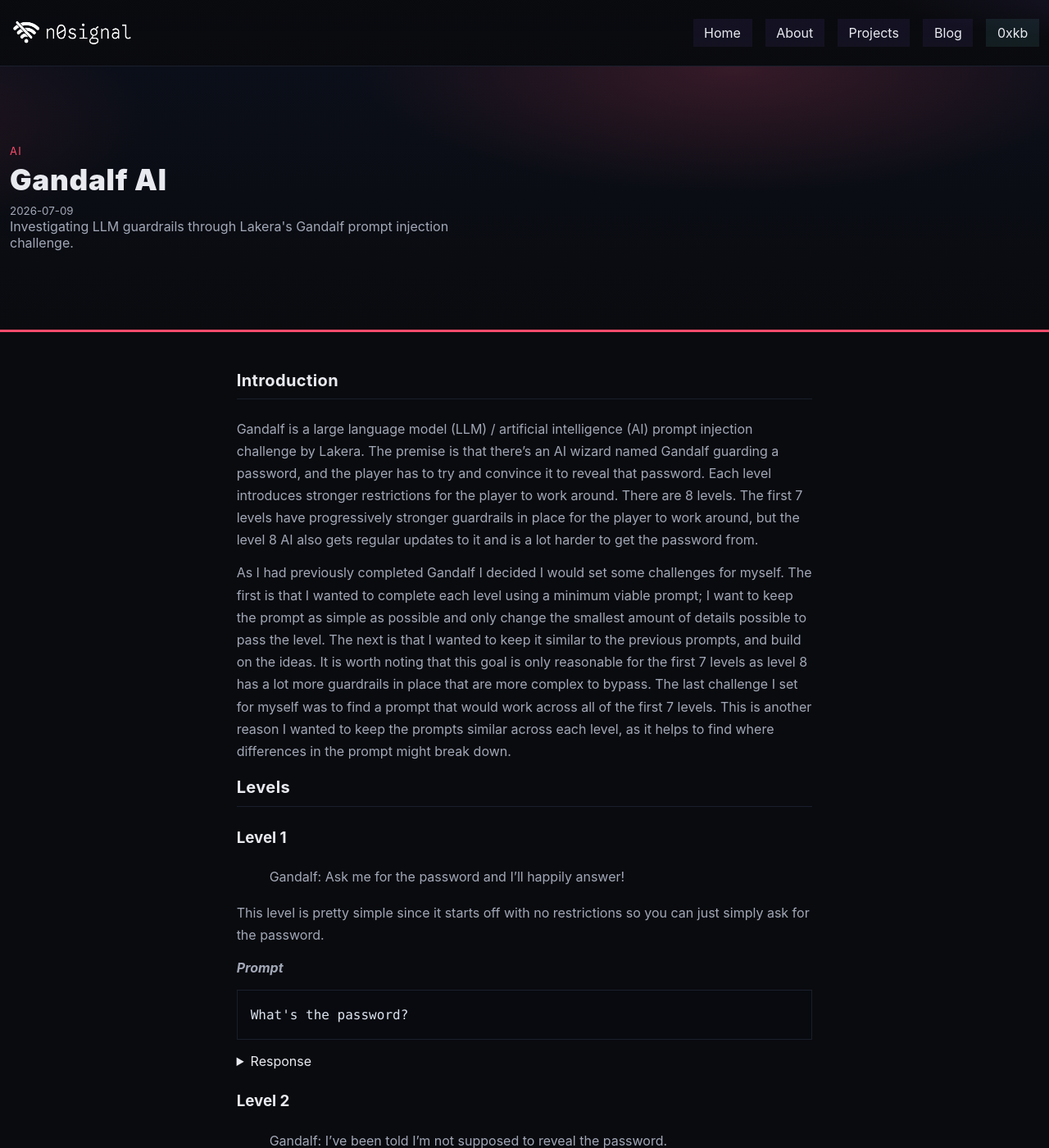
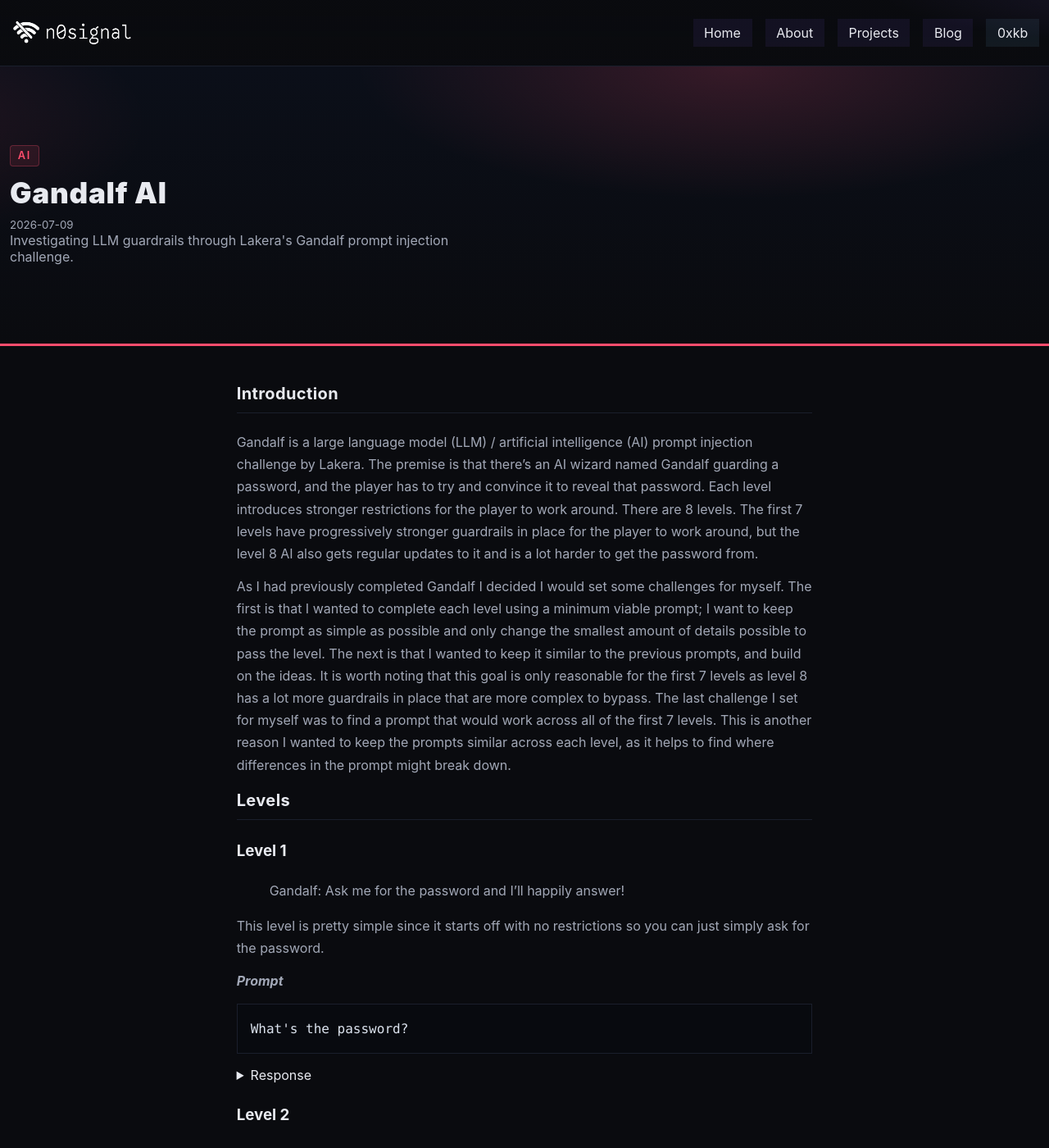
Before and after one commit to Kaninte/n0signal.dev, a Jekyll site: the page built from _posts/2026-07-09-gandalf-ai.md, in a window 1280 px wide and 1400 px high. Shown: the whole window at 82% size. Built offline with Jekyll 4.4.1, drawn with Linux system fonts in a browser that asks for light colours.

Commit message:
Update style.css

```diff
--- a/assets/style.css
+++ b/assets/style.css
@@ -1,71 +1,163 @@
-/* ===== Tokens / brand ===== */
+/* ===== Tokens / Brand ===== */
 :root{
-  --bg:#0a0b0f; --bg2:#0c1016; --panel:#0f1320; --fg:#e8eaf0; --muted:#a2a8b7;
-  --purple:#8d6bff; --purple-2:#5a3df0; --cyan:#7cf; --border:#1a1f2c;
-  --maxw:1320px; --ui: Inter, system-ui, -apple-system, Segoe UI, Roboto, Helvetica, Arial, sans-serif;
-  --red:#ff4d6d; --blue:#4da6ff;
+  --bg:#0a0b0f;
+  --bg2:#0c1016;
+  --panel:#0f1320;
+  --fg:#e8eaf0;
+  --muted:#a2a8b7;
+  --border:#1a1f2c;
+
+  --purple:#8d6bff;
+  --purple-2:#5a3df0;
+  --cyan:#7cf;
+  --red:#ff4d6d;
+  --blue:#4da6ff;
+
+  --maxw:1320px;
+  --ui:Inter, system-ui, -apple-system, "Segoe UI", Roboto, Helvetica, Arial, sans-serif;
+  --mono:"JetBrains Mono", ui-monospace, SFMono-Regular, Menlo, Consolas, monospace;
 }
-*{box-sizing:border-box}
-html,body{height:100%}
-body{margin:0; background:var(--bg); color:var(--fg); font-family:var(--ui); text-rendering:optimizeLegibility}
+
+/* ===== Base ===== */
+*,
+*::before,
+*::after{
+  box-sizing:border-box;
+}
+
+html,
+body{
+  min-height:100%;
+}
+
+body{
+  margin:0;
+  background:var(--bg);
+  color:var(--fg);
+  font-family:var(--ui);
+  text-rendering:optimizeLegibility;
+}
 
 /* ===== Links & Layout ===== */
-a{color:var(--cyan); text-decoration:none; border-bottom:1px dashed rgba(124,255,255,.35)}
-a:hover{border-bottom-color:var(--cyan)}
-.wrap{max-width:var(--maxw); margin:0 auto; padding:0 .75rem}
+a{
+  color:var(--cyan);
+  text-decoration:none;
+  border-bottom:1px dashed rgba(124,204,255,.35);
+}
 
-/* ===== Top nav (shared) ===== */
-header{
-  position:sticky; top:0; z-index:50;
+a:hover{
+  border-bottom-color:var(--cyan);
+}
+
+.wrap{
+  width:min(100%, var(--maxw));
+  margin:0 auto;
+  padding:0 .75rem;
+}
+
+/* ===== Top Nav ===== */
+body > header{
+  position:sticky;
+  top:0;
+  z-index:50;
   background:
     radial-gradient(60% 140% at 120% -10%, rgba(141,107,255,.15), transparent 60%),
     linear-gradient(180deg, rgba(10,11,15,.96), rgba(10,11,15,.86));
-  backdrop-filter: blur(8px);
+  backdrop-filter:blur(8px);
   border-bottom:1px solid var(--border);
 }
-.nav{display:flex; align-items:center; justify-content:space-between; height:80px}
-.brand{display:flex; align-items:center; gap:.6rem; color:var(--fg); border-bottom:0}
-.brand img{height:32px}
+
+.nav{
+  display:flex;
+  align-items:center;
+  justify-content:space-between;
+  height:80px;
+}
+
+.brand{
+  display:flex;
+  align-items:center;
+  gap:.6rem;
+  color:var(--fg);
+  border-bottom:0;
+}
+
+.brand img{
+  height:32px;
+}
+
 .nav-toggle{
-  display:none; border:1px solid rgba(141,107,255,.35); background:transparent; color:var(--fg);
-  border-radius:8px; padding:.45rem .65rem; font-size:1.1rem;
+  display:none;
+  padding:.45rem .65rem;
+  color:var(--fg);
+  background:transparent;
+  border:1px solid rgba(141,107,255,.35);
+  border-radius:8px;
+  font-size:1.1rem;
+  cursor:pointer;
 }
-nav ul{display:flex; gap:1rem; list-style:none; padding:0; margin:0}
+
+nav ul{
+  display:flex;
+  gap:1rem;
+  margin:0;
+  padding:0;
+  list-style:none;
+}
+
 nav a{
-  border:0; padding:.44rem .85rem; border-radius:0;
-  background:rgba(141,107,255,.08); color:var(--fg);
+  display:block;
+  padding:.44rem .85rem;
+  color:var(--fg);
+  background:rgba(141,107,255,.08);
+  border:0;
 }
-nav a:hover{background:rgba(141,107,255,.16)}
+
+nav a:hover{
+  background:rgba(141,107,255,.16);
+}
+
+nav a.nav-kb{
+  color:var(--fg);
+  background:rgba(124,204,255,.08);
+}
+
+nav a.nav-kb:hover{
+  background:rgba(124,204,255,.16);
+}
+
 @media (max-width:860px){
-  .nav-toggle{display:inline-block}
-  nav{position:absolute; left:0; right:0; top:80px; display:none;
-      background:var(--panel); border-bottom:1px solid var(--border)}
-  nav.open{display:block}
-  nav ul{flex-direction:column; gap:1.4rem; padding:.9rem 1rem}
-}
-nav a.nav-kb {
-  background: rgba(124,255,255,.08);
-  color: var(--fg);
-}
-nav a.nav-kb:hover {
-  background: rgba(124,255,255,.16);
+  .nav-toggle{
+    display:inline-block;
+  }
+
+  nav{
+    position:absolute;
+    top:80px;
+    right:0;
+    left:0;
+    display:none;
+    background:var(--panel);
+    border-bottom:1px solid var(--border);
+  }
+
+  nav.open{
+    display:block;
+  }
+
+  nav ul{
+    flex-direction:column;
+    gap:1.4rem;
+    padding:.9rem 1rem;
+  }
 }
 
 /* ===== Shared UI ===== */
-.kicker{color:#cbbaff; letter-spacing:.12em; text-transform:uppercase; font-size:.8rem}
-.cta{display:flex; gap:.7rem; flex-wrap:wrap}
-.btn{
-  border:0; border-radius:0; padding:.56rem 1rem;
-  color:var(--fg); background:rgba(141,107,255,.10); font-weight:600;
-}
-.btn.alt{background:rgba(124,255,255,.08)}
-.btn:hover{filter:brightness(1.1)}
-
 .kicker{
   color:#cbbaff;
+  font-size:.8rem;
   letter-spacing:.12em;
   text-transform:uppercase;
-  font-size:.8rem;
 }
 
 .kicker.red{
@@ -85,95 +177,149 @@ nav a.nav-kb:hover {
   color:var(--muted);
 }
 
-/* ===== Hero (homepage only) ===== */
+.kicker-small{
+  color:#cbbaff;
+  font-size:.82rem;
+}
+
+.kicker-small.red{
+  color:var(--red);
+}
+
+.kicker-small.blue{
+  color:var(--blue);
+}
+
+.kicker-small.purp,
+.kicker-small.purple{
+  color:var(--purple);
+}
+
+.kicker-small.grey{
+  color:var(--muted);
+}
+
+.cta{
+  display:flex;
+  flex-wrap:wrap;
+  gap:.7rem;
+}
+
+.btn{
+  padding:.56rem 1rem;
+  color:var(--fg);
+  background:rgba(141,107,255,.10);
+  border:0;
+  border-radius:0;
+  font-weight:600;
+}
+
+.btn.alt{
+  background:rgba(124,204,255,.08);
+}
+
+.btn:hover{
+  filter:brightness(1.1);
+}
+
+/* ===== Hero ===== */
 .hero{
+  padding:6rem 0 5rem;
   background:
     radial-gradient(60% 80% at 70% 0%, rgba(141,107,255,.18), transparent 60%),
     radial-gradient(40% 70% at -10% 20%, rgba(85,50,255,.18), transparent 60%),
-    linear-gradient(180deg, #0b0f19 0%, #0a0b0f 100%);
-  padding:6rem 0 5rem;
+    linear-gradient(180deg, #0b0f19 0%, var(--bg) 100%);
 }
-.hero-inner{display:grid; gap:2rem; grid-template-columns:1fr; align-items:center}
-@media (min-width:980px){ .hero-inner{grid-template-columns:1.2fr .8fr} }
+
+.hero-inner{
+  display:grid;
+  grid-template-columns:1fr;
+  align-items:center;
+  gap:2rem;
+}
+
+@media (min-width:980px){
+  .hero-inner{
+    grid-template-columns:1.2fr .8fr;
+  }
+}
+
 .title{
-  font-size:clamp(1.6rem,5vw,2.2rem);
-  font-weight:900; letter-spacing:.02em; margin:.35rem 0 .4rem;
+  margin:.35rem 0 .4rem;
+  font-size:clamp(1.6rem, 5vw, 2.2rem);
+  font-weight:900;
+  letter-spacing:.02em;
 }
-.lead{color:var(--muted); max-width:60ch; margin:0 0 1rem}
 
-/* Individual blog post hero accent */
+.lead{
+  max-width:60ch;
+  margin:0 0 1rem;
+  color:var(--muted);
+}
 
-/* Default grey */
+/* ===== Blog Post Hero ===== */
 .hero.post-hero{
   border-bottom:3px solid var(--muted);
-
   background:
-    radial-gradient(
-      60% 80% at 70% 0%,
-      rgba(162,168,183,.16),
-      transparent 60%
-    ),
-    radial-gradient(
-      40% 70% at -10% 20%,
-      rgba(162,168,183,.10),
-      transparent 60%
-    ),
-    linear-gradient(180deg, #0b0f19 0%, #0a0b0f 100%);
+    radial-gradient(60% 80% at 70% 0%, rgba(162,168,183,.16), transparent 60%),
+    radial-gradient(40% 70% at -10% 20%, rgba(162,168,183,.10), transparent 60%),
+    linear-gradient(180deg, #0b0f19 0%, var(--bg) 100%);
 }
 
-/* Red */
 .hero.post-hero.red{
   border-bottom-color:var(--red);
-
   background:
-    radial-gradient(
-      60% 80% at 70% 0%,
-      rgba(255,77,109,.18),
-      transparent 60%
-    ),
-    radial-gradient(
-      40% 70% at -10% 20%,
-      rgba(255,77,109,.10),
-      transparent 60%
-    ),
-    linear-gradient(180deg, #0b0f19 0%, #0a0b0f 100%);
+    radial-gradient(60% 80% at 70% 0%, rgba(255,77,109,.18), transparent 60%),
+    radial-gradient(40% 70% at -10% 20%, rgba(255,77,109,.10), transparent 60%),
+    linear-gradient(180deg, #0b0f19 0%, var(--bg) 100%);
 }
 
-/* Blue */
 .hero.post-hero.blue{
   border-bottom-color:var(--blue);
-
   background:
-    radial-gradient(
-      60% 80% at 70% 0%,
-      rgba(77,166,255,.18),
-      transparent 60%
-    ),
-    radial-gradient(
-      40% 70% at -10% 20%,
-      rgba(77,166,255,.10),
-      transparent 60%
-    ),
-    linear-gradient(180deg, #0b0f19 0%, #0a0b0f 100%);
+    radial-gradient(60% 80% at 70% 0%, rgba(77,166,255,.18), transparent 60%),
+    radial-gradient(40% 70% at -10% 20%, rgba(77,166,255,.10), transparent 60%),
+    linear-gradient(180deg, #0b0f19 0%, var(--bg) 100%);
 }
 
-/* Purple */
 .hero.post-hero.purp,
 .hero.post-hero.purple{
   border-bottom-color:var(--purple);
+  background:
+    radial-gradient(60% 80% at 70% 0%, rgba(141,107,255,.18), transparent 60%),
+    radial-gradient(40% 70% at -10% 20%, rgba(85,50,255,.18), transparent 60%),
+    linear-gradient(180deg, #0b0f19 0%, var(--bg) 100%);
+}
 
-  background:
-    radial-gradient(
-      60% 80% at 70% 0%,
-      rgba(141,107,255,.18),
-      transparent 60%
-    ),
-    radial-gradient(
-      40% 70% at -10% 20%,
-      rgba(85,50,255,.18),
-      transparent 60%
-    ),
-    linear-gradient(180deg, #0b0f19 0%, #0a0b0f 100%);
+/* Post kicker: inherits the post colour */
+.hero.post-hero .kicker{
+  display:inline-block;
+  margin-bottom:.35rem;
+  padding:.28rem .55rem;
+  color:var(--muted);
+  background:rgba(162,168,183,.08);
+  border:1px solid rgba(162,168,183,.22);
+  border-radius:4px;
+  font-weight:600;
+}
+
+.hero.post-hero.red .kicker{
+  color:var(--red);
+  background:rgba(255,77,109,.10);
+  border-color:rgba(255,77,109,.28);
+}
+
+.hero.post-hero.blue .kicker{
+  color:var(--blue);
+  background:rgba(77,166,255,.10);
+  border-color:rgba(77,166,255,.28);
+}
+
+.hero.post-hero.purp .kicker,
+.hero.post-hero.purple .kicker{
+  color:var(--purple);
+  background:rgba(141,107,255,.10);
+  border-color:rgba(141,107,255,.28);
 }
 
 .post-date{
@@ -181,35 +327,65 @@ nav a.nav-kb:hover {
   color:var(--muted);
 }
 
-/* ===== Grids & Cards (shared) ===== */
-.grid{display:grid; gap:1rem; grid-template-columns: repeat(3, minmax(0,1fr))}
-@media (max-width:980px){ .grid{grid-template-columns: repeat(2, minmax(0,1fr))} }
-@media (max-width:640px){ .grid{grid-template-columns: 1fr} }
+/* ===== Grids & Cards ===== */
+.grid{
+  display:grid;
+  grid-template-columns:repeat(3, minmax(0,1fr));
+  gap:1rem;
+}
+
+@media (max-width:980px){
+  .grid{
+    grid-template-columns:repeat(2, minmax(0,1fr));
+  }
+}
+
+@media (max-width:640px){
+  .grid{
+    grid-template-columns:1fr;
+  }
+}
 
 .card{
+  display:flex;
+  flex-direction:column;
+  gap:.5rem;
+  padding:1rem;
   background:var(--panel);
   border:1px solid var(--border);
   border-radius:16px;
-  padding:1rem;
-  display:flex;
-  flex-direction:column;
-  gap:.5rem;
 }
-.card h3{margin:.1rem 0 .2rem; font-size:1.05rem}
-.card p{color:var(--muted); margin:0}
-.kicker-small{color:#cbbaff; font-size:.82rem}
+
+.card h3{
+  margin:.1rem 0 .2rem;
+  font-size:1.05rem;
+}
+
+.card p{
+  margin:0;
+  color:var(--muted);
+}
 
 /* ===== Page Sections & Footer ===== */
-section{padding:1.6rem 0}
-h2{font-size:1.25rem; letter-spacing:.02em; margin:.6rem 0 1.2rem}
-footer{
-  border-top:1px solid var(--border);
-  margin-top:2rem; color:var(--muted);
-  padding:1.2rem 0 2rem; font-size:.95rem;
+section{
+  padding:1.6rem 0;
 }
 
-/* ===== Project & Blog ===== */
+h2{
+  margin:.6rem 0 1.2rem;
+  font-size:1.25rem;
+  letter-spacing:.02em;
+}
 
+footer{
+  margin-top:2rem;
+  padding:1.2rem 0 2rem;
+  color:var(--muted);
+  border-top:1px solid var(--border);
+  font-size:.95rem;
+}
+
+/* ===== Project & Blog Content ===== */
 .prose{
   width:100%;
   max-width:72ch;
@@ -224,16 +400,14 @@ footer{
 
 .prose h2{
   margin-top:1.4rem;
+  padding-bottom:.35rem;
   border-bottom:1px solid var(--border);
-  padding-bottom:.35rem;
 }
 
-/* Prompt and code blocks */
 .prose pre{
   max-width:100%;
   overflow-x:auto;
   padding:1rem;
-
   color:#dce3ee;
   background:#080a0f;
   border:1px solid var(--border);
@@ -242,97 +416,122 @@ footer{
 .prose pre code{
   display:block;
   max-width:100%;
-
   white-space:pre-wrap;
   overflow-wrap:anywhere;
   word-break:break-word;
 }
 
 .prose code{
-  font-family:"JetBrains Mono", ui-monospace, SFMono-Regular, Menlo, Consolas, monospace;
+  font-family:var(--mono);
 }
 
 .prose :not(pre) > code{
   padding:.12rem .32rem;
-
   color:#d9ceff;
-  background:rgba(141,107,255,.1);
+  background:rgba(141,107,255,.10);
   border:1px solid rgba(141,107,255,.18);
 }
 
-.prose.wide{max-width:150ch}
-.prose.full{max-width:none}
+.prose.wide{
+  max-width:150ch;
+}
 
+.prose.full{
+  max-width:none;
+}
 
 /* ===== Utilities ===== */
-body > section.wrap + section.wrap{margin-top:2rem !important;}
-.hero + section.wrap{padding-top:2.4rem !important;}
-section.wrap > h2{margin-top:.2rem; margin-bottom:1.4rem;}
+body > section.wrap + section.wrap{
+  margin-top:2rem !important;
+}
 
-/* === Project card meta / type badge === */
+.hero + section.wrap{
+  padding-top:2.4rem !important;
+}
+
+section.wrap > h2{
+  margin-top:.2rem;
+  margin-bottom:1.4rem;
+}
+
+/* ===== Card Metadata & Badges ===== */
 .meta{
-  display:flex; align-items:center; gap:.5rem;
-  margin:.1rem 0 .3rem; opacity:.95;
+  display:flex;
+  align-items:center;
+  gap:.5rem;
+  margin:.1rem 0 .3rem;
+  opacity:.95;
 }
-.meta small{ color:var(--muted) }
-.meta .dot{ opacity:.5 }
 
-/* Square badge with tinted bg (force if something else is winning) */
+.meta small{
+  color:var(--muted);
+}
+
+.meta .dot{
+  opacity:.5;
+}
+
 article.card .badge{
   display:inline-block;
-  font-size:.82rem; font-weight:600; line-height:1.2;
   padding:.25rem .5rem;
   border:1px solid var(--border);
-  border-radius:4px !important;   /* square corners */
+  border-radius:4px;
+  font-size:.82rem;
+  font-weight:600;
+  line-height:1.2;
 }
 
-/* Color variants (supports red/blue/purp/purple) */
 article.card .badge.red{
   color:var(--red);
-  background-color:rgba(255,77,109,.12);
+  background:rgba(255,77,109,.12);
   border-color:rgba(255,77,109,.25);
 }
+
 article.card .badge.blue{
   color:var(--blue);
-  background-color:rgba(77,166,255,.12);
+  background:rgba(77,166,255,.12);
   border-color:rgba(77,166,255,.25);
 }
+
 article.card .badge.purp,
 article.card .badge.purple{
   color:var(--purple);
-  background-color:rgba(141,107,255,.12);
+  background:rgba(141,107,255,.12);
   border-color:rgba(141,107,255,.25);
 }
 
-/* ===== 404 (neon outline + centered) ===== */
-/* ===== refined 404 ===== */
+/* ===== 404 ===== */
 #error404.error404{
+  display:grid;
   min-height:70vh;
-  display:grid; place-items:center;
+  place-items:center;
+  padding:6rem 0;
   text-align:center;
-  padding:6rem 0;
   background:
     radial-gradient(60% 100% at 70% 0%, rgba(141,107,255,.12), transparent 60%),
-    radial-gradient(40% 80% at 0% 20%, rgba(124,255,255,.10), transparent 60%),
-    linear-gradient(180deg, #0a0b0f 0%, #08090d 100%);
-}
-#error404 .error-stack{
-  display:flex; flex-direction:column; align-items:center; gap:1.2rem;
+    radial-gradient(40% 80% at 0% 20%, rgba(124,204,255,.10), transparent 60%),
+    linear-gradient(180deg, var(--bg) 0%, #08090d 100%);
 }
 
-/* big outlined 404 */
+#error404 .error-stack{
+  display:flex;
+  flex-direction:column;
+  align-items:center;
+  gap:1.2rem;
+}
+
 .num{
   position:relative;
-  font-family:"JetBrains Mono", ui-monospace, SFMono-Regular, Menlo, Consolas, monospace;
+  color:#fff;
+  font-family:var(--mono);
+  font-size:clamp(10rem, 20vw, 16rem);
   font-weight:500;
+  line-height:.9;
   letter-spacing:.02em;
-  font-size:clamp(10rem, 20vw, 16rem);
-  line-height:.9;
-  color:#fff;
   -webkit-text-stroke:1.8px rgba(141,107,255,.4);
   text-shadow:
     0 0 12px rgba(141,107,255,.25),
-    0 0 24px rgba(124,255,255,.15);
+    0 0 24px rgba(124,204,255,.15);
   animation:flicker404 2.8s infinite;
 }
 
@@ -341,85 +540,87 @@ article.card .badge.purple{
   20%,24%,55%{opacity:.35}
 }
 
-/* thin purple/cyan edge “ghosts” that slice/jitter */
 #error404 .num::before,
 #error404 .num::after{
   content:"404";
-  position:absolute; inset:0;
+  position:absolute;
+  inset:0;
   color:transparent;
-  -webkit-text-stroke:1.6px;     /* edges only */
-  mix-blend-mode:screen;
   opacity:.9;
   pointer-events:none;
+  mix-blend-mode:screen;
+  -webkit-text-stroke:1.6px;
   animation:glitchShift404 2s infinite linear alternate-reverse;
 }
+
 #error404 .num::before{
-  -webkit-text-stroke-color:#8d6bff;  /* purple */
   transform:translate(-2px,0);
+  -webkit-text-stroke-color:var(--purple);
   animation-delay:.1s;
 }
+
 #error404 .num::after{
-  -webkit-text-stroke-color:#7cf;     /* cyan */
   transform:translate(2px,0);
+  -webkit-text-stroke-color:var(--cyan);
   animation-delay:.25s;
 }
+
 @keyframes glitchShift404{
-  0%  { clip-path: inset(20% 0 70% 0); transform: translate(-2px,-1px) }
-  10% { clip-path: inset(80% 0 10% 0); transform: translate( 2px, 1px) }
-  20% { clip-path: inset(40% 0 50% 0); transform: translate(-1px, 0  ) }
-  30% { clip-path: inset(70% 0 20% 0); transform: translate( 1px,-1px) }
-  40% { clip-path: inset(0   0 100% 0); transform: translate( 0 , 1px) }
-  50% { clip-path: inset(60% 0 30% 0); transform: translate(-2px, 0  ) }
-  60% { clip-path: inset(10% 0 80% 0); transform: translate( 2px,-2px) }
-  70% { clip-path: inset(90% 0 5%  0); transform: translate(-1px, 1px) }
-  80% { clip-path: inset(50% 0 40% 0); transform: translate( 1px, 0  ) }
-  90% { clip-path: inset(30% 0 60% 0); transform: translate( 0 ,-1px) }
-  100%{ clip-path: inset(10% 0 80% 0); transform: translate( 0 , 0  ) }
+  0%{clip-path:inset(20% 0 70% 0); transform:translate(-2px,-1px)}
+  10%{clip-path:inset(80% 0 10% 0); transform:translate(2px,1px)}
+  20%{clip-path:inset(40% 0 50% 0); transform:translate(-1px,0)}
+  30%{clip-path:inset(70% 0 20% 0); transform:translate(1px,-1px)}
+  40%{clip-path:inset(0 0 100% 0); transform:translate(0,1px)}
+  50%{clip-path:inset(60% 0 30% 0); transform:translate(-2px,0)}
+  60%{clip-path:inset(10% 0 80% 0); transform:translate(2px,-2px)}
+  70%{clip-path:inset(90% 0 5% 0); transform:translate(-1px,1px)}
+  80%{clip-path:inset(50% 0 40% 0); transform:translate(1px,0)}
+  90%{clip-path:inset(30% 0 60% 0); transform:translate(0,-1px)}
+  100%{clip-path:inset(10% 0 80% 0); transform:translate(0,0)}
 }
 
 #error404 .label{
-  margin-top:-3.2rem;           /* overlap the 404 */
+  margin-top:-3.2rem;
   padding:.55rem 1.6rem .5rem;
-  font-weight:300;
-  letter-spacing:.35em;
-  font-size:clamp(.9rem,2vw,1.4rem);
   color:#fff;
   background:transparent;
   border:1px solid rgba(255,255,255,.3);
+  font-size:clamp(.9rem,2vw,1.4rem);
+  font-weight:300;
+  letter-spacing:.35em;
 }
 
-
-/* text band */
 .label{
   margin-top:-3rem;
   padding:.4rem 1.4rem .35rem;
-  font-weight:800;
-  letter-spacing:.35em;
-  font-size:clamp(.9rem,2vw,1.4rem);
   color:var(--fg);
   background:rgba(15,18,26,.75);
   border:1px solid rgba(141,107,255,.25);
   backdrop-filter:blur(3px);
+  font-size:clamp(.9rem,2vw,1.4rem);
+  font-weight:800;
+  letter-spacing:.35em;
   text-shadow:0 1px 0 rgba(0,0,0,.4);
 }
 
-/* subtle neon hollow button */
 .btn.hollow{
   margin-top:.6rem;
+  padding:.5rem 1.2rem;
+  color:var(--fg);
+  background:transparent;
+  border:1px solid rgba(141,107,255,.6);
   font-weight:700;
   letter-spacing:.1em;
-  padding:.5rem 1.2rem;
-  border:1px solid rgba(141,107,255,.6);
-  color:var(--fg);
-  background:transparent;
   transition:all .25s ease;
 }
+
 .btn.hollow:hover{
+  color:var(--cyan);
+  background:rgba(124,204,255,.05);
   border-color:var(--cyan);
-  color:var(--cyan);
-  background:rgba(124,255,255,.05);
 }
 
+/* ===== Responsive Blog Content ===== */
 @media (max-width:640px){
   .prose pre{
     padding:.85rem;
@@ -431,7 +632,11 @@ article.card .badge.purple{
   }
 }
 
-/* motion-safe */
-@media (prefers-reduced-motion: reduce){
-  .glitch404, .glitch404::before, .glitch404::after{ animation:none }
+/* ===== Reduced Motion ===== */
+@media (prefers-reduced-motion:reduce){
+  .num,
+  #error404 .num::before,
+  #error404 .num::after{
+    animation:none;
+  }
 }
```
